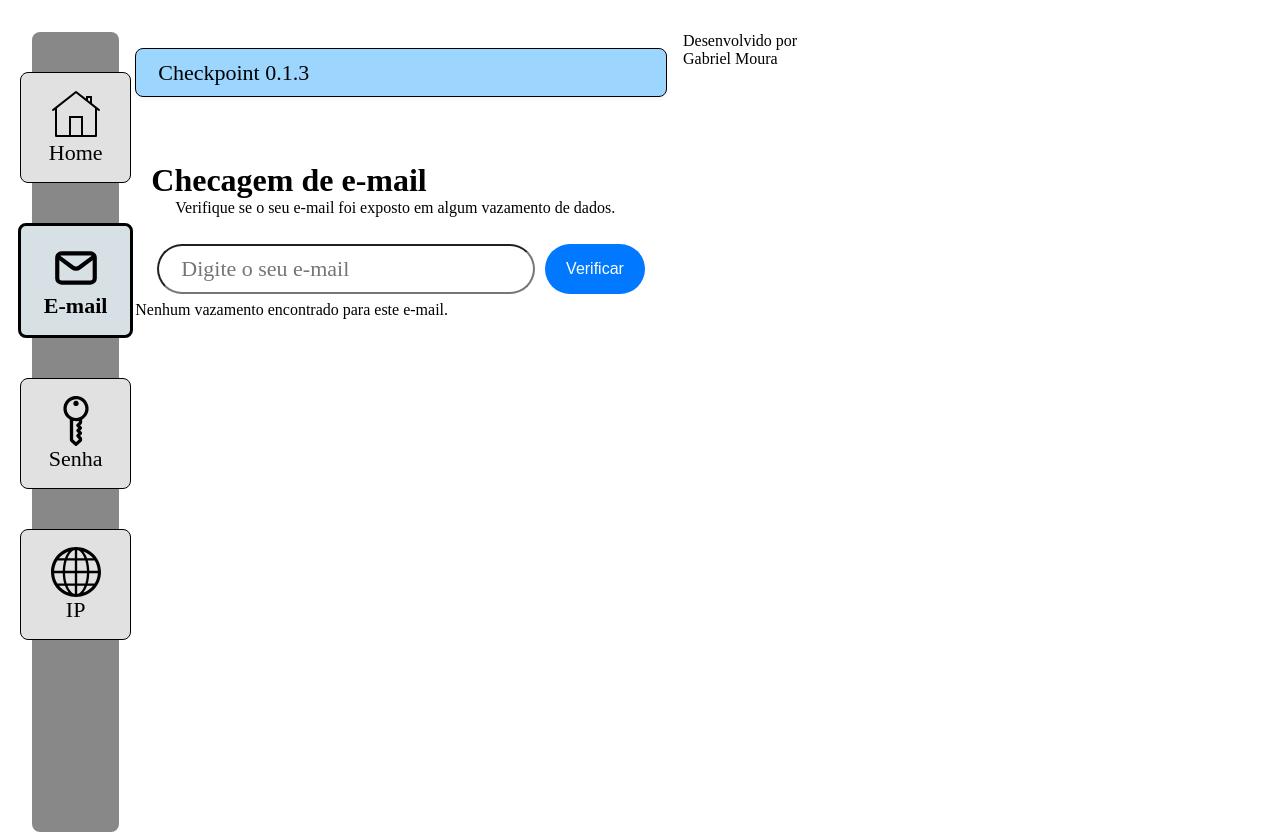
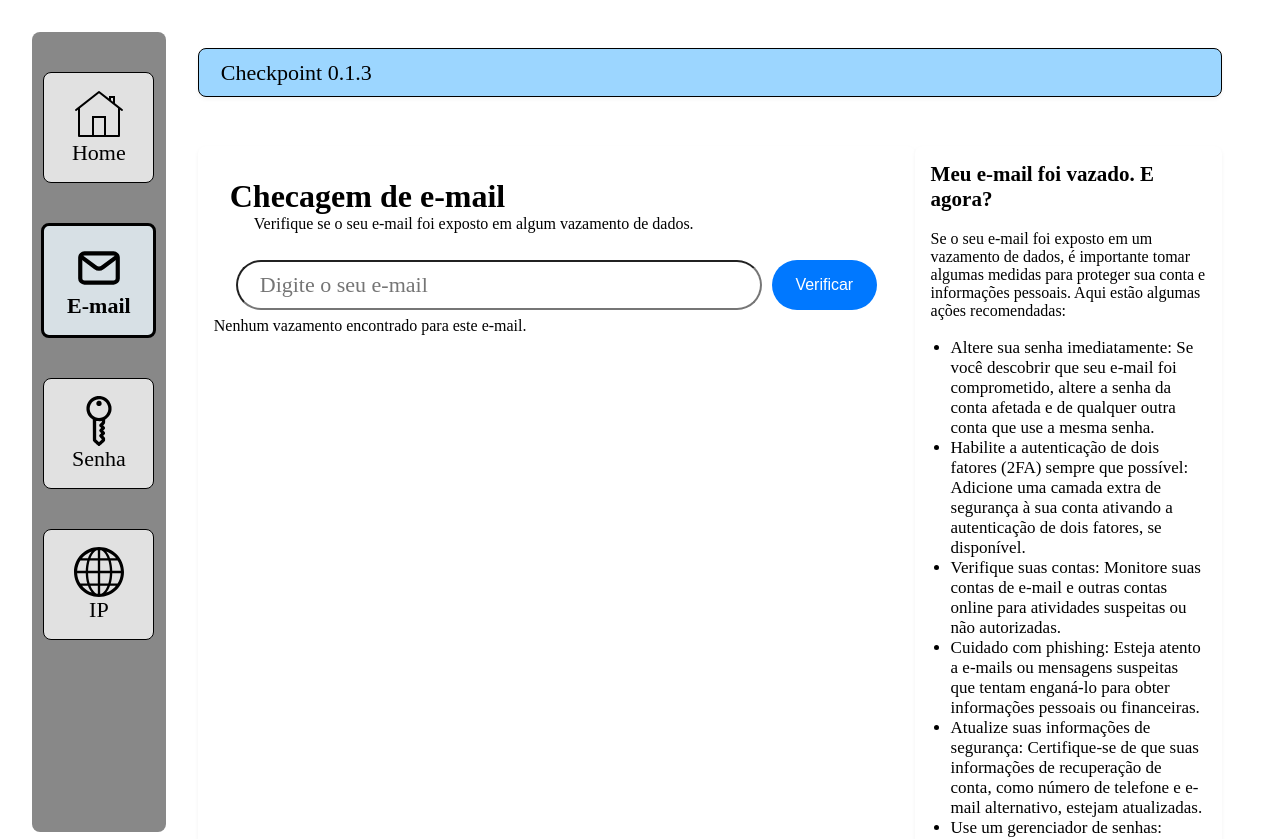
Before and after one commit to GabrielNeugebauer/checkpoint, a React (Vite) app: page / in a window 1280 px wide. Shown: the top 839 px of the page. Built offline with nearby package versions, Linux system fonts and the light colour scheme.

Commit message:
Pequena correção da aba de informações "O que fazer se meu e-mail foi vazado"

```diff
--- a/src/App.css
+++ b/src/App.css
@@ -1,13 +1,14 @@
-.container {
-  width: 62vw;
+.main-container {
   margin: 2em;
   display: flex;
   height: 100vh;
   gap: 16px
 }
-.content {
-  width: 62vw;
+.content-root {
+  width: 80vw;
   margin: 1em auto;
+  margin-left: 16px;
+  margin-right: 16px;
   display: flex;
   flex-direction: column;
   height: 100vh;
@@ -16,3 +17,31 @@
 .title-section {
   margin: 1em;
 }
+.content {
+  display: flex;
+  justify-content: space-between;
+}
+.module {
+  width: 70%;
+  background-color: var(--white);
+  border: 1px solid var(--gray-light);
+  border-radius: 8px;
+  box-shadow: 0px 2px 4px rgba(0, 0, 0, 0.05);
+  padding: 1em;
+}
+.info {
+  width: 30%;
+  background-color: var(--white);
+  border: 1px solid var(--gray-light);
+  border-radius: 8px;
+  box-shadow: 0px 2px 4px rgba(0, 0, 0, 0.05);
+  padding: 1em;
+}
+.info-list {
+  padding-left: 20px;
+  font-size: var(--font-size);
+}
+.info-title {
+  font-size: calc(var(--font-size) + 4px);
+  font-weight: bold;
+}
--- a/src/App.jsx
+++ b/src/App.jsx
@@ -5,14 +5,33 @@ import EmailModule from './components/EmailModule'
 
 function App() {
   return (
-    <div className="container">
+    <div className="main-container">
       <Sidebar />
-      <div className='content'>
+      <div className='content-root'>
         <Header />
-        <EmailModule />
-      </div>
-      <div className='info'>
-        <span>Desenvolvido por Gabriel Moura</span>
+        <div className='content'>
+          <div className='module'>
+            <EmailModule />
+          </div>
+          <div className='info'>
+            <span className='info-title'>Meu e-mail foi vazado. E agora?</span>
+            <br />
+            <br />
+            <p>Se o seu e-mail foi exposto em um vazamento de dados, é importante tomar algumas medidas para proteger sua conta e informações pessoais. Aqui estão algumas ações recomendadas:</p>
+            <br />
+            <ul className='info-list'>
+              <li>Altere sua senha imediatamente: Se você descobrir que seu e-mail foi comprometido, altere a senha da conta afetada e de qualquer outra conta que use a mesma senha.</li>
+              <li>Habilite a autenticação de dois fatores (2FA) sempre que possível: Adicione uma camada extra de segurança à sua conta ativando a autenticação de dois fatores, se disponível.</li>
+              <li>Verifique suas contas: Monitore suas contas de e-mail e outras contas online para atividades suspeitas ou não autorizadas.</li>
+              <li>Cuidado com phishing: Esteja atento a e-mails ou mensagens suspeitas que tentam enganá-lo para obter informações pessoais ou financeiras.</li>
+              <li>Atualize suas informações de segurança: Certifique-se de que suas informações de recuperação de conta, como número de telefone e e-mail alternativo, estejam atualizadas.</li>
+              <li>Use um gerenciador de senhas: Considere usar um gerenciador de senhas para criar e armazenar senhas fortes e únicas para cada uma de suas contas.</li>
+              <li>Monitore seu crédito: Se o vazamento envolveu informações financeiras, considere monitorar seu relatório de crédito para detectar atividades suspeitas.</li>
+            </ul>
+            <br />
+            <p>Lembre-se de que a segurança online é uma responsabilidade contínua. Mantenha-se informado sobre as melhores práticas de segurança e esteja sempre vigilante em relação às suas contas e informações pessoais.</p>
+          </div>
+        </div>
       </div>
     </div>
   )
--- a/src/components/Header/styles.css
+++ b/src/components/Header/styles.css
@@ -1,5 +1,5 @@
 .header {
-    width: 100%;
+    width: 80vw;
     background-color: var(--blue-soft);
     color: var(--black);
     margin-bottom: 1.5em;
--- a/src/index.css
+++ b/src/index.css
@@ -1,6 +1,6 @@
 :root {
   --green-emphasis: #81FE88;
-/*--font: */
+  --font-size: 17px;
   --green-dark: #132E35;
   --graphite: #01080E;
   --grey-dark: #171D1F;
```
